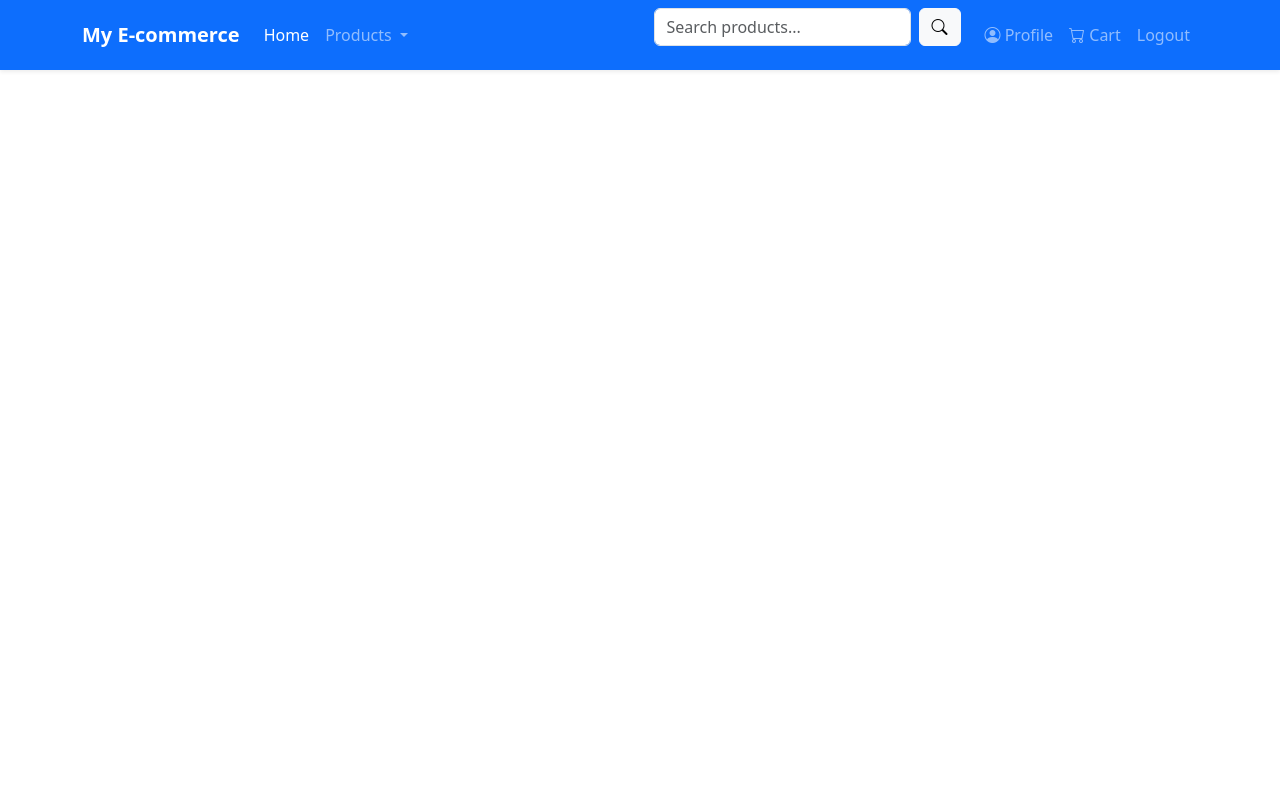
After one commit to leongwenghong-0326/e-commerce2, a PHP site: page / in a window 1280 px wide. The commit adds this page. Run offline with PHP 8.4, Linux system fonts and the light colour scheme; a user stored in the database is signed in.

Commit message:
make the navigaion bar

```diff
--- a/config/config.php
+++ b/config/config.php
@@ -35,3 +35,10 @@ $domain = $_SERVER['HTTP_HOST'];
 $base_url = $protocol . $domain;
 
 ?>
+
+<!-- Bootstrap CSS -->
+<link href="https://cdn.jsdelivr.net/npm/bootstrap@5.3.2/dist/css/bootstrap.min.css" rel="stylesheet">
+<!-- Bootstrap Icons -->
+<link href="https://cdn.jsdelivr.net/npm/bootstrap-icons@1.11.1/font/bootstrap-icons.css" rel="stylesheet">
+<!-- Optional Bootstrap JS -->
+<script src="https://cdn.jsdelivr.net/npm/bootstrap@5.3.2/dist/js/bootstrap.bundle.min.js"></script>
--- a/example_forget_password.php
+++ b/example_forget_password.php
@@ -47,7 +47,7 @@ if($_SERVER['REQUEST_METHOD']=="POST"){
             $mail->setFrom('yourexample.com','E-commerce');
             $mail->addAddress($email);
 
-            $resetLink = $base_url ."/reset_password.php?token=" . $token;
+            $resetLink = $base_url . "/e-commerce2/reset_password.php?token=" . $token;
 
             $mail->isHTML(true);
             $mail->Subject = 'Password Reset Request';
--- /dev/null
+++ b/index.php
@@ -0,0 +1,22 @@
+<?php
+
+require_once 'config/config.php';
+
+if (!$_SESSION['UserId']){
+    header("Location: member_login.php");
+    exit();
+}
+
+?>
+
+<!DOCTYPE html>
+<html lang="en">
+<head>
+    <meta charset="UTF-8">
+    <meta name="viewport" content="width=device-width, initial-scale=1.0">
+    <title>Document</title>
+</head>
+<body>
+    <?php include 'layout/nav.php'; ?>
+</body>
+</html>
--- /dev/null
+++ b/layout/nav.php
@@ -0,0 +1,78 @@
+<?php
+
+require_once 'config/config.php';
+
+?>
+
+<!DOCTYPE html>
+<html lang="en">
+<head>
+    <meta charset="UTF-8">
+    <meta name="viewport" content="width=device-width, initial-scale=1.0">
+    <title>E-commerce || Home</title>
+</head>
+<body>
+    <!-- Navbar -->
+    <nav class="navbar navbar-expand-lg navbar-dark bg-primary shadow-sm">
+        <div class="container">
+            <!-- Brand -->
+            <a class="navbar-brand fw-bold" href="index.php">My E-commerce</a>
+
+            <!-- Toggler for mobile -->
+            <button class="navbar-toggler" type="button" data-bs-toggle="collapse" data-bs-target="#navbarNavDropdown"
+                aria-controls="navbarNavDropdown" aria-expanded="false" aria-label="Toggle navigation">
+                <span class="navbar-toggler-icon"></span>
+            </button>
+
+            <!-- Navbar links -->
+            <div class="collapse navbar-collapse" id="navbarNavDropdown">
+                <!-- Left links -->
+                <ul class="navbar-nav me-auto mb-2 mb-lg-0">
+                    <li class="nav-item">
+                        <a class="nav-link active" href="index.php">Home</a>
+                    </li>
+                    <!-- Products dropdown -->
+                    <li class="nav-item dropdown">
+                        <a class="nav-link dropdown-toggle" href="#" id="productsDropdown" role="button" data-bs-toggle="dropdown" aria-expanded="false">
+                            Products
+                        </a>
+                        <ul class="dropdown-menu" aria-labelledby="productsDropdown">
+                            <li><a class="dropdown-item" href="products.php?category=electronics">Electronics</a></li>
+                            <li><a class="dropdown-item" href="products.php?category=fashion">Fashion</a></li>
+                            <li><a class="dropdown-item" href="products.php?category=home">Home & Living</a></li>
+                        </ul>
+                    </li>
+                </ul>
+
+                <!-- Search bar -->
+                <form class="d-flex me-3" role="search" action="products.php" method="GET">
+                    <input class="form-control me-2" type="search" name="search" placeholder="Search products..." aria-label="Search">
+                    <button class="btn btn-light" type="submit"><i class="bi bi-search"></i></button>
+                </form>
+
+                <!-- Right links (login/profile/cart) -->
+                <ul class="navbar-nav mb-2 mb-lg-0">
+                    <?php if(isset($_SESSION['UserId'])): ?>
+                        <li class="nav-item">
+                            <a class="nav-link" href="profile.php"><i class="bi bi-person-circle"></i> Profile</a>
+                        </li>
+                        <li class="nav-item">
+                            <a class="nav-link" href="cart.php"><i class="bi bi-cart"></i> Cart</a>
+                        </li>
+                        <li class="nav-item">
+                            <a class="nav-link" href="logout.php">Logout</a>
+                        </li>
+                    <?php else: ?>
+                        <li class="nav-item">
+                            <a class="nav-link" href="member_login.php">Login</a>
+                        </li>
+                        <li class="nav-item">
+                            <a class="nav-link" href="register.php">Register</a>
+                        </li>
+                    <?php endif; ?>
+                </ul>
+            </div>
+        </div>
+    </nav>
+</body>
+</html>
```
Also changed, not shown: reset_password.php (+34 -61 lines).
